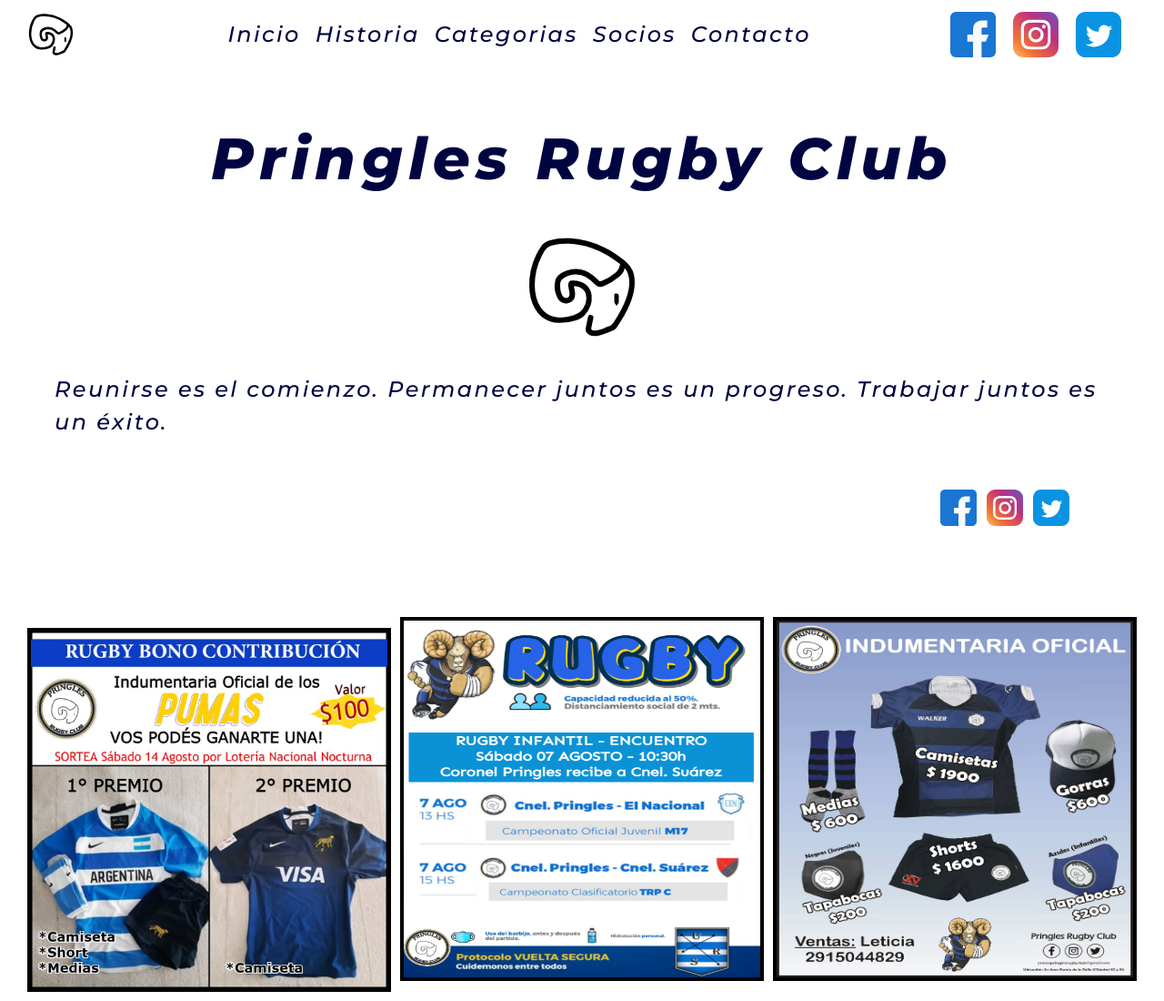
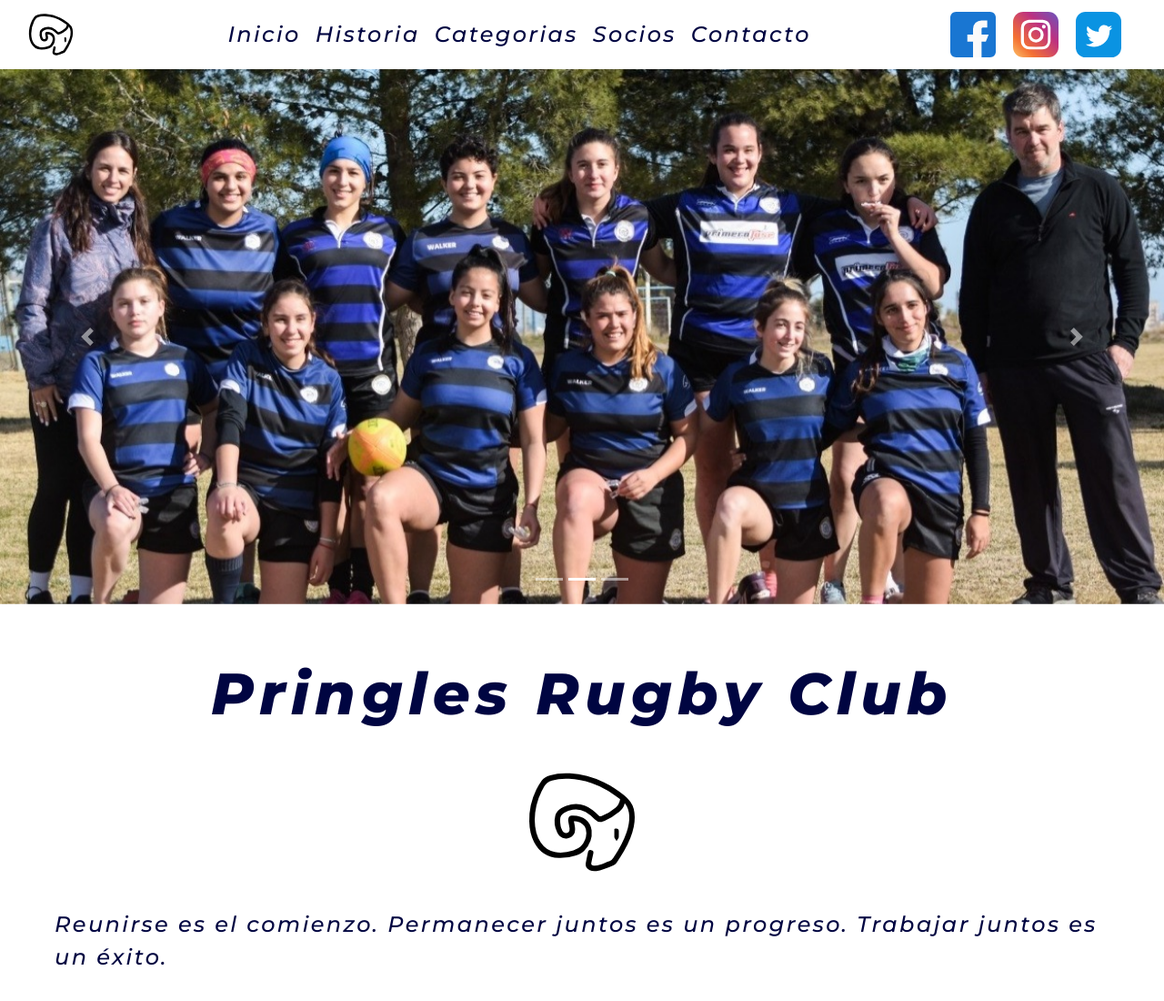
Before and after one commit to matias-sanchez-villar/PringlesRugbyClub, a plain HTML site: page root/index.html in a window 1280 px wide. Shown: the top 1100 px of the page at 91% size. Drawn offline with nearby package versions, Linux system fonts and the light colour scheme.

Commit message:
carousel  con bootstrap

```diff
--- a/root/index.html
+++ b/root/index.html
@@ -63,6 +63,34 @@
     </nav>
 
     <main>
+
+        <div id="carouselExampleIndicators" class="carousel slide" data-ride="carousel">
+            <ol class="carousel-indicators">
+              <li data-target="#carouselExampleIndicators" data-slide-to="0" class="active"></li>
+              <li data-target="#carouselExampleIndicators" data-slide-to="1"></li>
+              <li data-target="#carouselExampleIndicators" data-slide-to="2"></li>
+            </ol>
+            <div class="carousel-inner">
+              <div class="carousel-item active">
+                <img class="d-block w-100" src="assets/img/m19.jpg" alt="First slide">
+              </div>
+              <div class="carousel-item">
+                <img class="d-block w-100" src="assets/img/Femenino.jpg" alt="Second slide">
+              </div>
+              <div class="carousel-item">
+                <img class="d-block w-100" src="assets/img/m14.jpg" alt="Third slide">
+              </div>
+            </div>
+            <a class="carousel-control-prev" href="#carouselExampleIndicators" role="button" data-slide="prev">
+              <span class="carousel-control-prev-icon" aria-hidden="true"></span>
+              <span class="sr-only">Previous</span>
+            </a>
+            <a class="carousel-control-next" href="#carouselExampleIndicators" role="button" data-slide="next">
+              <span class="carousel-control-next-icon" aria-hidden="true"></span>
+              <span class="sr-only">Next</span>
+            </a>
+          </div>
+
         <section class="carrusel animate__animated animate__bounce">
             <h1>Pringles Rugby Club</h1>
             <img src="assets/img/CarneroLineas.svg" class="imagenCarrusel" alt="Logo Instituto" class="Logo">
```
Also changed, not shown: root/styles/Index.css (line endings or trailing spaces).
